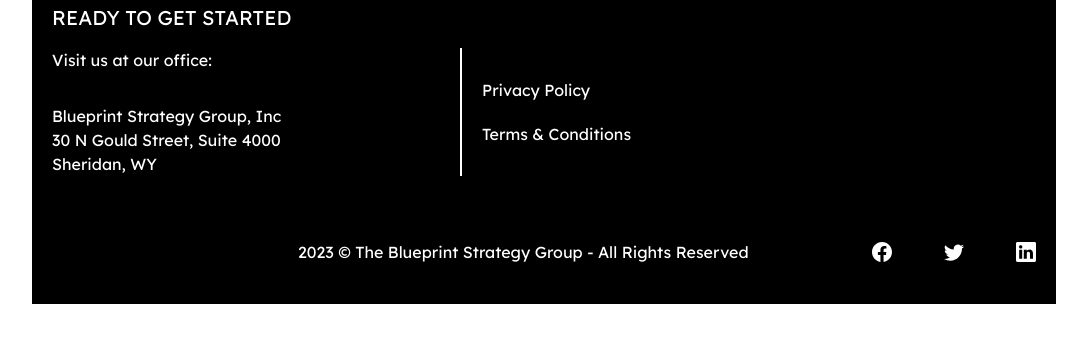
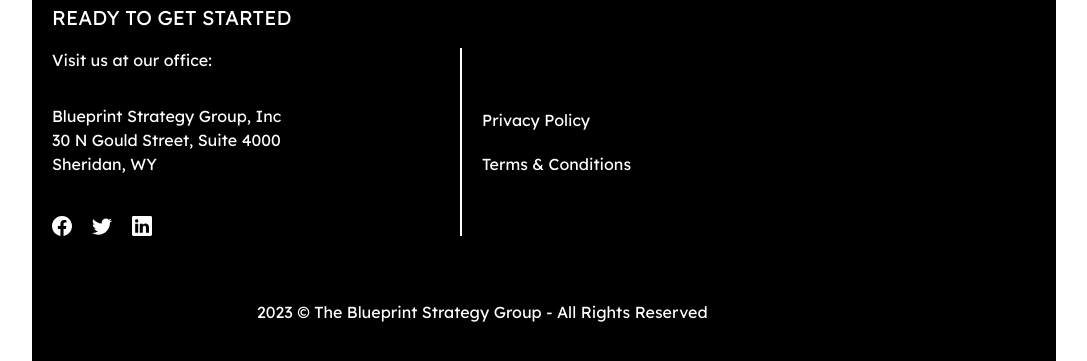
Before and after one commit to EdgarAmpiire/blueprints-web, a React (Create React App) app: page / in a window 1280 px wide. Shown: the part 2837-3198 px from the top of the page, without its empty margins (96-1183 px from the left). Before the commit the page ends 3141 px from the top, so only its background shows below. Built offline with nearby package versions, Linux system fonts and the light colour scheme; what tw-elements would draw is missing.

Commit message:
services - digital lab

```diff
--- a/src/components/layout/components/Footer.jsx
+++ b/src/components/layout/components/Footer.jsx
@@ -42,22 +42,7 @@ export const Footer = () => {
               <p className="text-white mt-8">Blueprint Strategy Group, Inc</p>
               <p className="text-white">30 N Gould Street, Suite 4000</p>
               <p className="text-white">Sheridan, WY</p>
-            </div>
-            <div className="w-7/12 py-2 px-5 gap-5 flex flex-col">
-              <p className="text-white ">Privacy Policy</p>
-              <p className="text-white">Terms & Conditions</p>
-            </div>
-          </div>
-        </div>
-
-        <div className="mt-16 flex items-center justify-between  w-full ">
-          <div className="w-3/12"></div>
-          <div className="w-7/12">
-            <h1 className="text-white">
-              2023 © The Blueprint Strategy Group - All Rights Reserved
-            </h1>
-          </div>
-          <div className="flex justify-between items-center w-2/12">
+              <div className="flex justify-start mt-10 items-center gap-5 ">
             <Link to={'/'} className="cursor-pointer">
             <BsFacebook className="text-white text-xl cursor-pointer " />
             </Link>
@@ -68,6 +53,22 @@ export const Footer = () => {
             <BsLinkedin className="text-white text-xl cursor-pointer " />
             </Link>
           </div>
+            </div>
+            <div className="w-7/12 py-2 px-5 gap-5 flex flex-col">
+              <p className="text-white ">Privacy Policy</p>
+              <p className="text-white">Terms & Conditions</p>
+            </div>
+          </div>
+        </div>
+
+        <div className="mt-16 flex items-center justify-center  w-full ">
+
+          <div className="w-7/12">
+            <h1 className="text-white">
+              2023 © The Blueprint Strategy Group - All Rights Reserved
+            </h1>
+          </div>
+
         </div>
       </div>
     </div>
```
